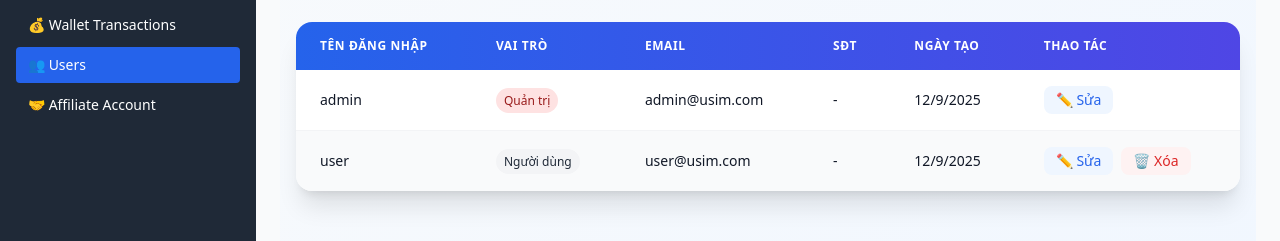
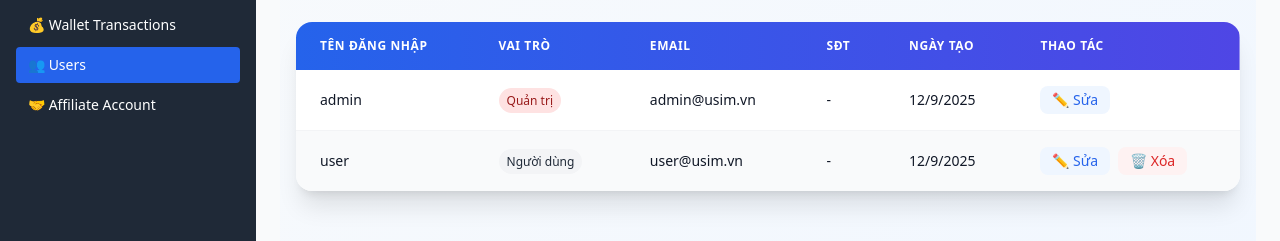
Before and after one commit to anhdv4/usim-web-clean, a Next.js app: page /users in a window 1280 px wide. Shown: the part 271-512 px from the top of the page. Built offline with nearby package versions, Linux system fonts and the light colour scheme; sample sign-in values are in the browser's storage.

Commit message:
Fix login system and add deployment indicator

```diff
--- a/app/countries/page.tsx
+++ b/app/countries/page.tsx
@@ -115,6 +115,9 @@ export default function CountriesPage() {
         <div className="text-center mb-16">
           <h1 className="text-5xl font-bold text-gray-800 mb-4 drop-shadow-sm">🌍 Select Your Country</h1>
           <p className="text-xl text-gray-600 max-w-2xl mx-auto">Choose a country to explore available SIM card products and services</p>
+          <div className="mt-4 text-sm text-gray-500 bg-gray-100 inline-block px-3 py-1 rounded-full">
+            🚀 Deployed: {new Date().toLocaleString('vi-VN')}
+          </div>
         </div>
 
         <div className="grid grid-cols-1 sm:grid-cols-2 lg:grid-cols-3 gap-6">
--- a/app/users/page.tsx
+++ b/app/users/page.tsx
@@ -72,15 +72,15 @@ export default function UsersPage() {
         id: '1',
         username: 'admin',
         role: 'admin',
-        email: 'admin@usim.com',
+        email: 'admin@usim.vn',
         phone: '',
         createdAt: new Date().toISOString()
       }
       users = [adminUser, ...users]
 
       // Store admin credentials
-      const adminCredentials = { username: 'admin', password: 'admin123', role: 'admin' }
-      localStorage.setItem('user_admin', JSON.stringify(adminCredentials))
+      const adminCredentials = { username: 'admin', password: 'admin123', role: 'admin', email: 'admin@usim.vn' }
+      localStorage.setItem('user_admin@usim.vn', JSON.stringify(adminCredentials))
     }
 
     // Ensure default user exists if no users
@@ -89,15 +89,15 @@ export default function UsersPage() {
         id: '2',
         username: 'user',
         role: 'user',
-        email: 'user@usim.com',
+        email: 'user@usim.vn',
         phone: '',
         createdAt: new Date().toISOString()
       }
       users.push(defaultUser)
 
       // Store default user credentials
-      const userCredentials = { username: 'user', password: 'user123', role: 'user' }
-      localStorage.setItem('user_user', JSON.stringify(userCredentials))
+      const userCredentials = { username: 'user', password: 'user123', role: 'user', email: 'user@usim.vn' }
+      localStorage.setItem('user_user@usim.vn', JSON.stringify(userCredentials))
     }
 
     setUsers(users)
@@ -112,8 +112,8 @@ export default function UsersPage() {
   const handleSubmit = (e: React.FormEvent) => {
     e.preventDefault()
 
-    if (!formData.username || !formData.password) {
-      alert('Vui lòng nhập tên đăng nhập và mật khẩu')
+    if (!formData.username || !formData.password || !formData.email) {
+      alert('Vui lòng nhập tên đăng nhập, mật khẩu và email')
       return
     }
 
@@ -128,8 +128,8 @@ export default function UsersPage() {
 
       // Update password if provided
       if (formData.password) {
-        const userCredentials = { username: formData.username, password: formData.password, role: formData.role }
-        localStorage.setItem(`user_${formData.username}`, JSON.stringify(userCredentials))
+        const userCredentials = { username: formData.username, password: formData.password, role: formData.role, email: formData.email }
+        localStorage.setItem(`user_${formData.email}`, JSON.stringify(userCredentials))
       }
 
       setEditingUser(null)
@@ -145,8 +145,8 @@ export default function UsersPage() {
       }
 
       // Store password separately (in real app, this would be hashed)
-      const userCredentials = { username: formData.username, password: formData.password, role: formData.role }
-      localStorage.setItem(`user_${formData.username}`, JSON.stringify(userCredentials))
+      const userCredentials = { username: formData.username, password: formData.password, role: formData.role, email: formData.email }
+      localStorage.setItem(`user_${formData.email}`, JSON.stringify(userCredentials))
 
       saveUsers([...users, newUser])
     }
@@ -179,8 +179,12 @@ export default function UsersPage() {
       const updatedUsers = users.filter(user => user.id !== userId)
       saveUsers(updatedUsers)
 
-      // Remove user credentials
-      localStorage.removeItem(`user_${username}`)
+      // Find the user to get email
+      const userToDelete = users.find(user => user.id === userId)
+      if (userToDelete && userToDelete.email) {
+        // Remove user credentials
+        localStorage.removeItem(`user_${userToDelete.email}`)
+      }
     }
   }
 
@@ -288,13 +292,14 @@ export default function UsersPage() {
                 </div>
                 <div>
                   <label className="block text-sm font-semibold text-gray-700 mb-2">
-                    Email
+                    Email *
                   </label>
                   <input
                     type="email"
                     value={formData.email}
                     onChange={(e) => setFormData({...formData, email: e.target.value})}
                     className="w-full px-4 py-3 border-2 border-gray-200 rounded-xl focus:outline-none focus:ring-4 focus:ring-blue-200 focus:border-blue-400"
+                    required
                   />
                 </div>
                 <div className="md:col-span-2">
```
Also changed, not shown: 1 other file (tests, documents, lock files or other folders).
